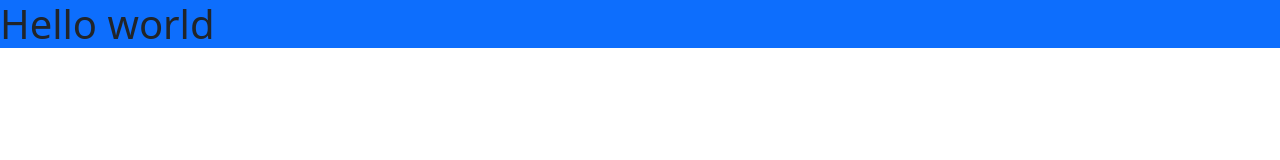
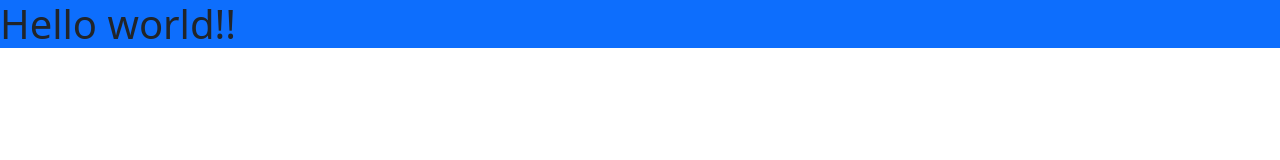
Before and after one commit to NikhilMath/LocalLogan, a Vue app in the folder locallogan/: page / in a window 1280 px wide. Shown: the top 160 px of the page. Built offline with nearby package versions, Linux system fonts and the light colour scheme.

Commit message:
Test commit

```diff
--- a/locallogan/src/components/Home.vue
+++ b/locallogan/src/components/Home.vue
@@ -1,5 +1,5 @@
 <template>
-	<h1 class="bg-primary">Hello world</h1>
+	<h1 class="bg-primary">Hello world!!</h1>
 </template>
 
 <script>
```
